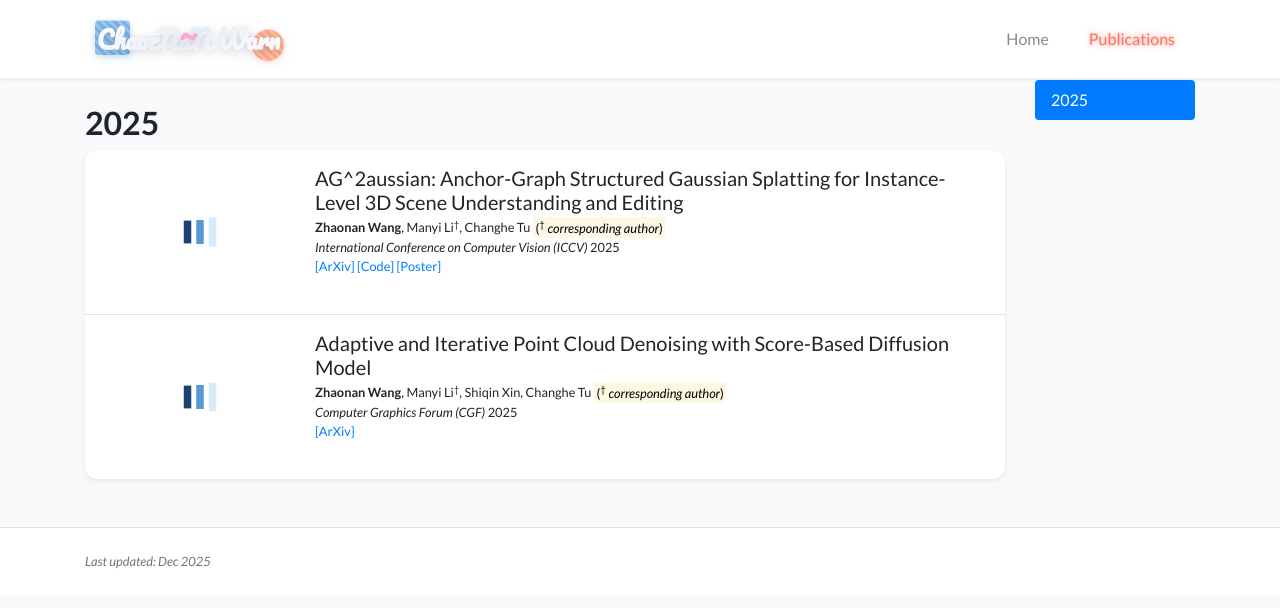
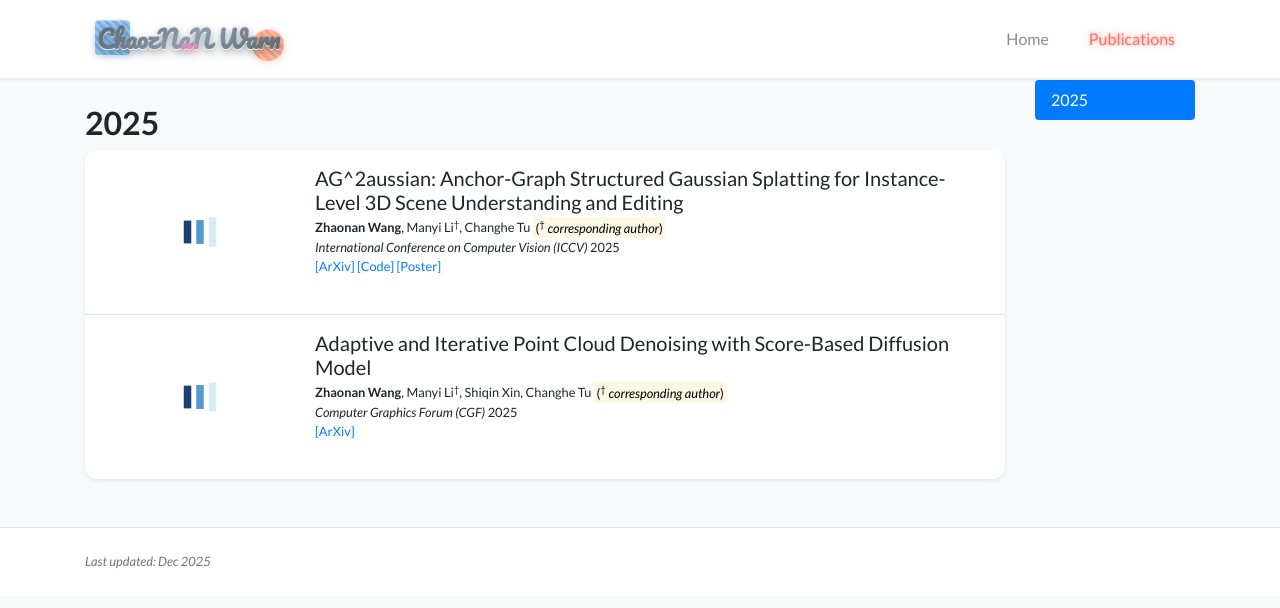
Before and after one commit to DyllanElliia/dyllanelliia.github.io, a Jekyll site: the page built from publications.html, in a window 1280 px wide. Shown: the top 608 px of the page. Built offline with Jekyll 4.4.1, drawn with Linux system fonts in a browser that asks for light colours; nearby versions of some CDN libraries; a style sheet for code colours, icons or effects is not loaded.

Commit message:
Update global.css

```diff
--- a/assets/css/global.css
+++ b/assets/css/global.css
@@ -89,24 +89,24 @@ h1, h2, h3, h4, h5, h6,
 .navbar-brand-text {
     position: relative;
     z-index: 1;
-    /* 液态玻璃基础色 */
+    /* 液态玻璃基础色 - 加深对比度 */
     background: linear-gradient(
         145deg,
-        rgba(255, 255, 255, 0.95) 0%,
-        rgba(240, 245, 250, 0.9) 30%,
-        rgba(220, 235, 245, 0.85) 50%,
-        rgba(240, 245, 250, 0.9) 70%,
-        rgba(255, 255, 255, 0.95) 100%
+        rgba(80, 90, 100, 0.95) 0%,
+        rgba(100, 115, 130, 0.9) 30%,
+        rgba(120, 140, 160, 0.85) 50%,
+        rgba(100, 115, 130, 0.9) 70%,
+        rgba(80, 90, 100, 0.95) 100%
     );
     -webkit-background-clip: text;
     -webkit-text-fill-color: transparent;
     background-clip: text;
-    /* 液态玻璃的光影效果 */
+    /* 增强光影效果提升可读性 */
     filter:
-        drop-shadow(0 1px 0 rgba(255, 255, 255, 0.9))
-        drop-shadow(0 -1px 0 rgba(0, 0, 0, 0.05))
-        drop-shadow(0 2px 4px rgba(0, 0, 0, 0.15))
-        drop-shadow(0 4px 8px rgba(100, 150, 200, 0.1));
+        drop-shadow(0 1px 0 rgba(255, 255, 255, 0.95))
+        drop-shadow(0 -1px 0 rgba(0, 0, 0, 0.1))
+        drop-shadow(0 2px 3px rgba(0, 0, 0, 0.25))
+        drop-shadow(0 4px 6px rgba(50, 80, 120, 0.2));
 }
 
 /* 斜斑马纹装饰基础样式 */
@@ -160,7 +160,7 @@ h1, h2, h3, h4, h5, h6,
     height: 18px;
     top: 50%;
     left: 50%;
-    transform: translate(-50%, -80%);
+    transform: translate(-50%, -20%);
     background: transparent;
     position: absolute;
     overflow: visible;
```
